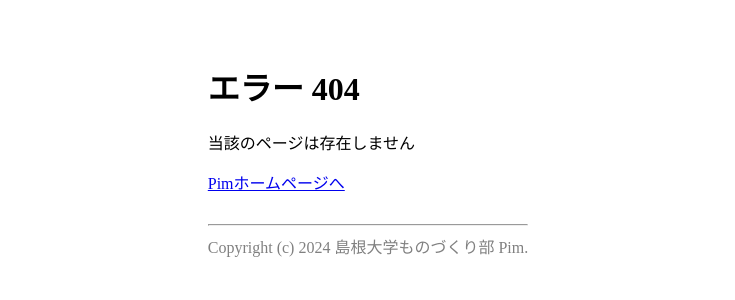
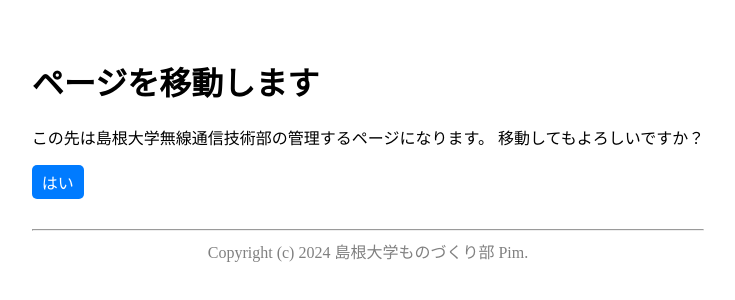
Before and after one commit to shimane-u-pim/jump.pim.gr.jp, a Next.js app: page /signage/radio in a window 1280 px wide. Before the commit this address had no page. Shown: the part 250-550 px from the top of the page, without its empty margins (272-1007 px from the left). Built offline with nearby package versions, Linux system fonts and the light colour scheme.

Commit message:
Add radio club content

```diff
--- /dev/null
+++ b/src/app/signage/radio/page.tsx
@@ -0,0 +1,9 @@
+import MoveExternalPage from "@/components/move-external-page";
+
+export default function JumpSignageRadio () {
+    return (
+        <>
+            <MoveExternalPage author="島根大学無線通信技術部" url="https://sites.google.com/view/ja4ype/home?utm_source=signage&utm_medium=display&utm_campaign=pim_signage" />
+        </>
+    );
+};
```
